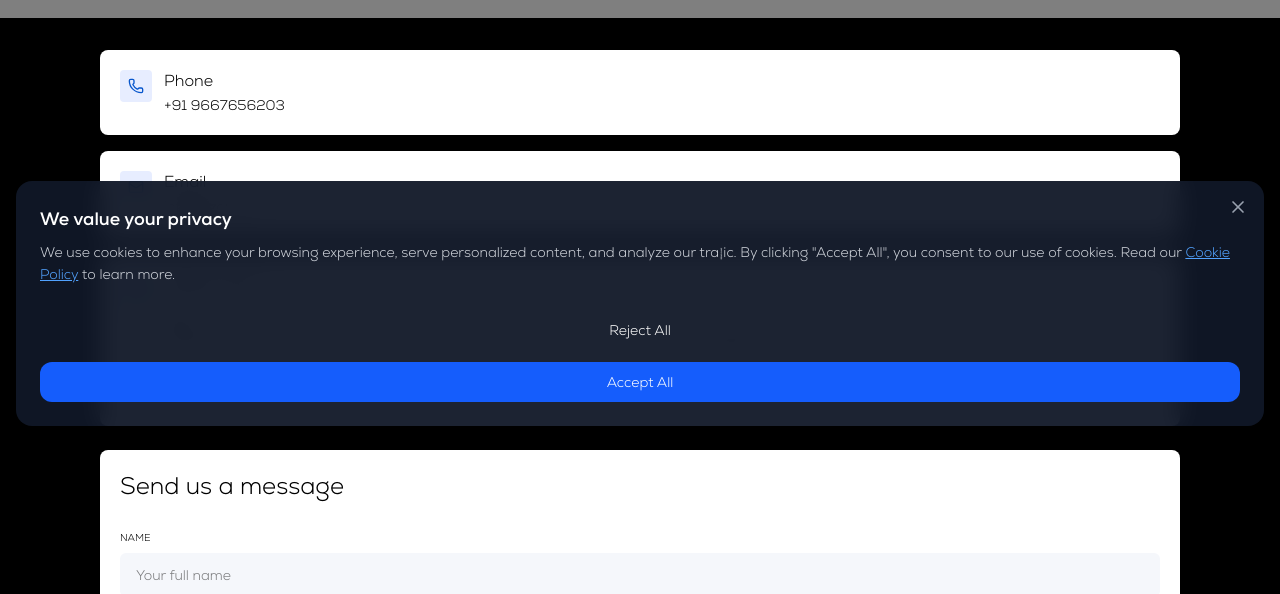
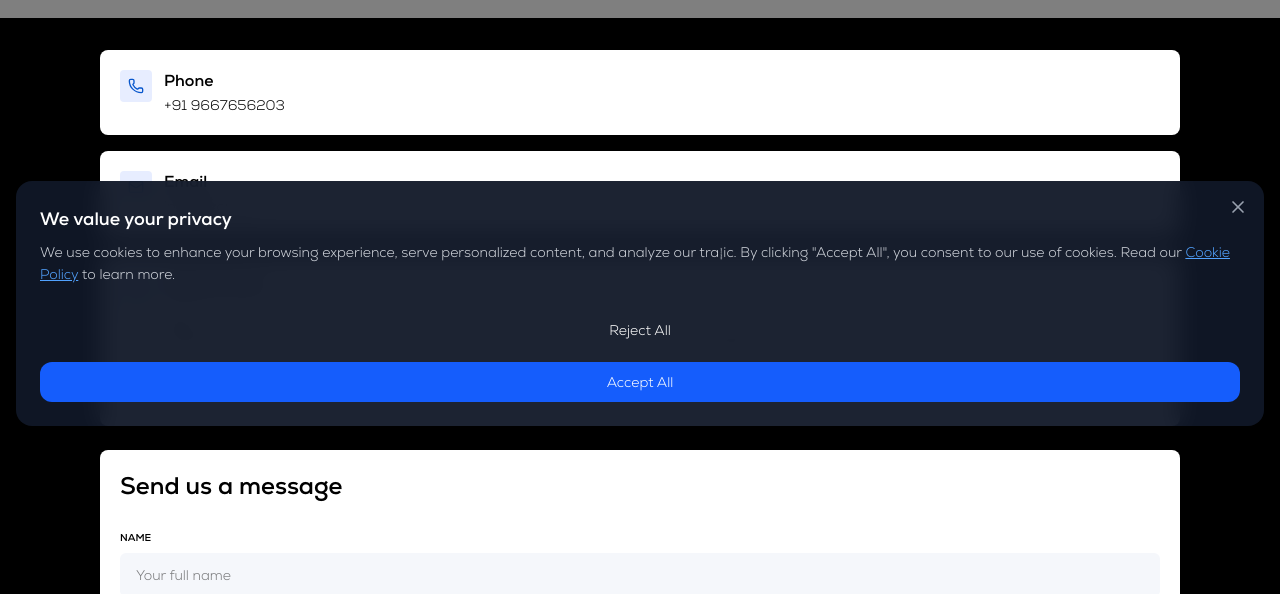
Before and after one commit to Kunalsahani76/Rizzon, a Next.js app: page /contact in a window 1280 px wide. Shown: the part 358-952 px from the top of the page. Built offline with nearby package versions, Linux system fonts and the light colour scheme; grey boxes are pictures that could not be loaded.

Commit message:
Initial commit

```diff
--- a/app/contact/page.tsx
+++ b/app/contact/page.tsx
@@ -63,7 +63,7 @@ export default function ContactPage() {
                     </div>
 
                     <form onSubmit={handleSubmit} className="rounded-lg bg-white p-5 text-black shadow-sm sm:p-8">
-                        <h2 className="mb-7 text-2xl font-nexa-bold">Send us a message</h2>
+                        <h2 className="mb-7 text-2xl font-bold font-nexa-bold">Send us a message</h2>
                         {submitStatus === 'success' && <div className="mb-5 rounded-lg border border-green-300 bg-green-50 p-4 text-green-700">Thank you! Your message has been sent successfully. We&apos;ll get back to you soon.</div>}
                         {submitStatus === 'error' && <div className="mb-5 rounded-lg border border-red-300 bg-red-50 p-4 text-red-700">Sorry, there was an error sending your message. Please try again.</div>}
                         <div className="space-y-5">
@@ -88,9 +88,9 @@ export default function ContactPage() {
 }
 
 function InfoCard({ icon, title, children }: { icon: React.ReactNode; title: string; children: React.ReactNode }) {
-    return <section className="rounded-lg bg-white p-5 text-black shadow-sm"><div className="flex items-start gap-3"><span className="rounded bg-[#e7edff] p-2 text-[#0756cc]">{icon}</span><div className="text-sm leading-snug"><h2 className="text-base font-nexa-bold">{title}</h2><div className="mt-1">{children}</div></div></div></section>;
+    return <section className="rounded-lg bg-white p-5 text-black shadow-sm"><div className="flex items-start gap-3"><span className="rounded bg-[#e7edff] p-2 text-[#0756cc]">{icon}</span><div className="text-sm leading-snug"><h2 className="text-base font-bold font-nexa-bold">{title}</h2><div className="mt-1">{children}</div></div></div></section>;
 }
 
 function Field({ label, children }: { label: string; children: React.ReactNode }) {
-    return <div><label className="mb-2 block text-[10px] font-nexa-bold uppercase">{label}</label>{children}</div>;
+    return <div><label className="mb-2 block text-[10px] font-bold font-nexa-bold uppercase">{label}</label>{children}</div>;
 }
```
